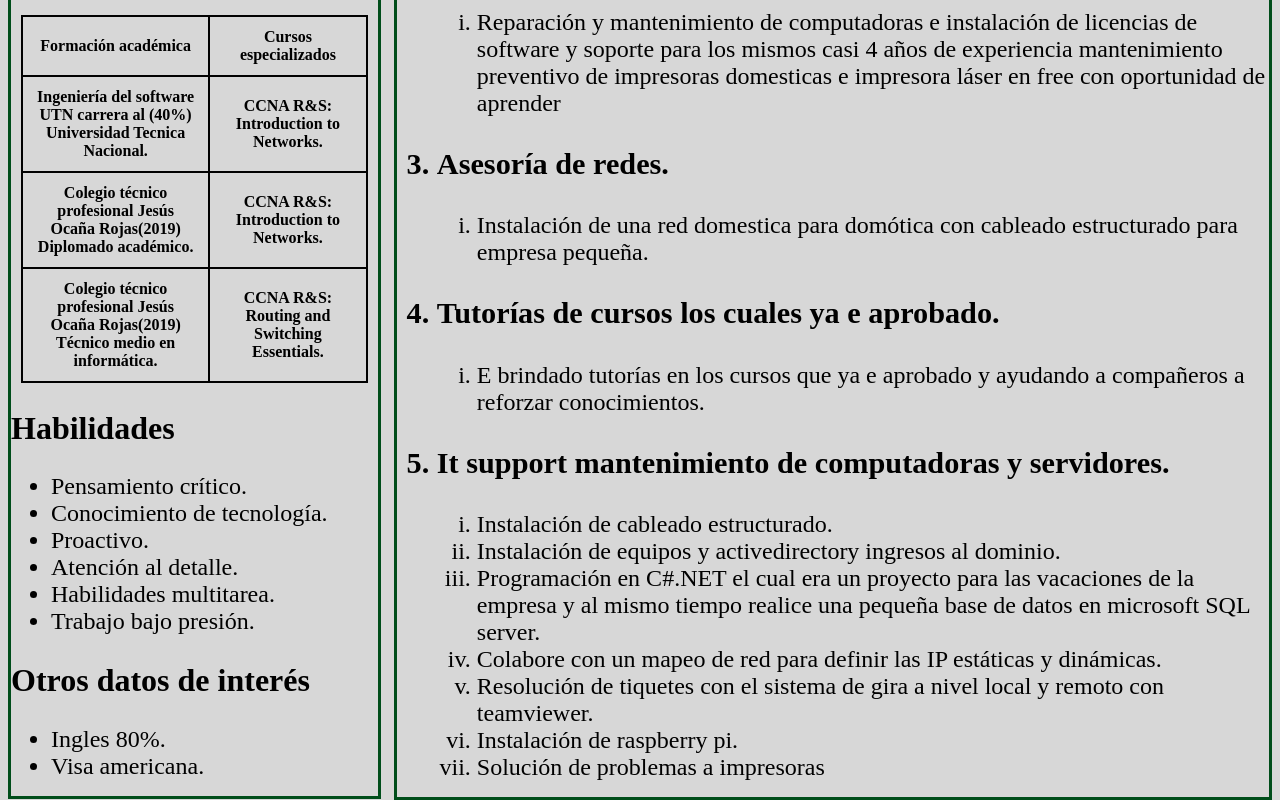
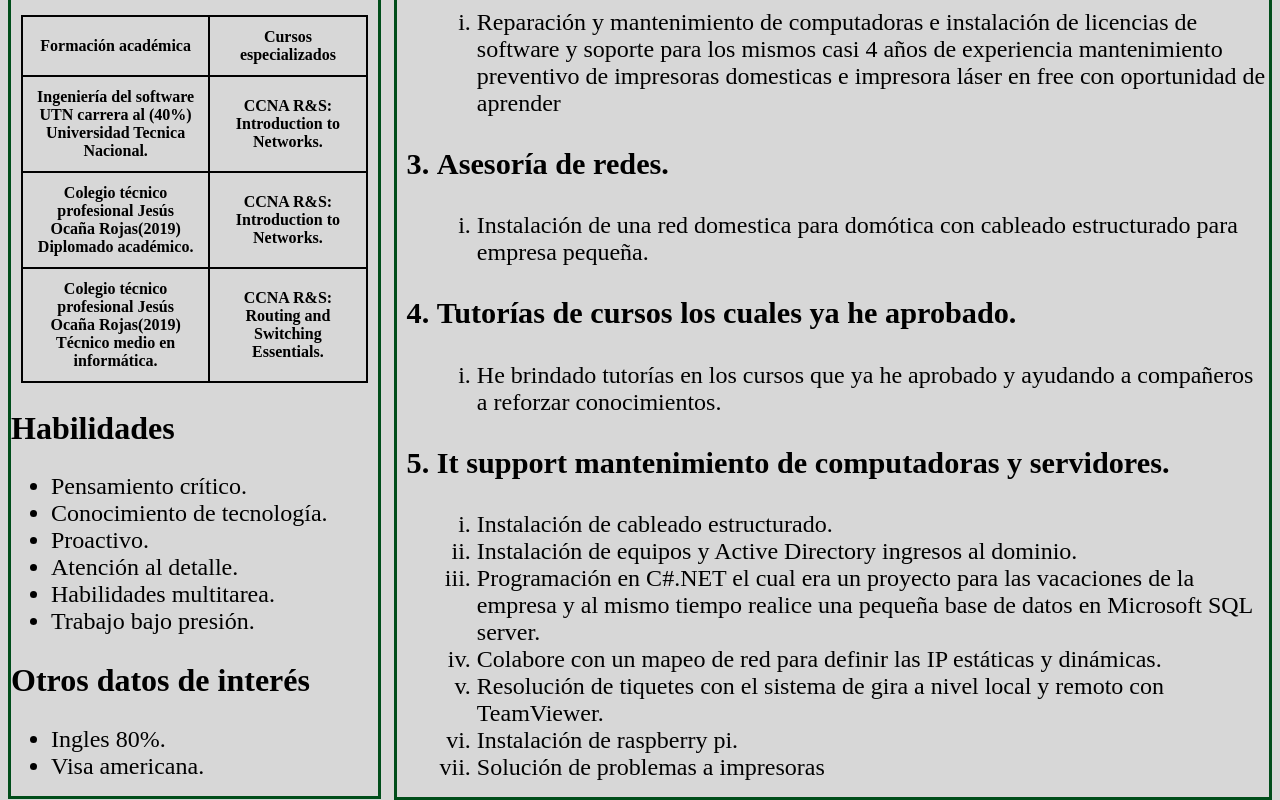
Before and after one commit to Christopherge0/Tarea-02, a plain HTML site: page index.html in a window 1280 px wide. Shown: the part 901-1701 px from the top of the page. Drawn offline with Linux system fonts and the light colour scheme; a script that the page names is missing.

Commit message:
index.html

```diff
--- a/index.html
+++ b/index.html
@@ -4,7 +4,7 @@
     <title>Curriculo Bitae de Christopher Segura Soto</title>
     <meta charset="utf-8">
     <meta name="Christopher Segura Soto" content="Curriculo Viatae web">
-    <meta name="description" content="Continuar mi formación profesional en una empresa, mientras culmino mi estudio que valore mi trayectoria">
+    <meta name="description" content="Curriculo">
     <link rel='stylesheet' type='text/css' media='screen' href='style.css'>
     <script src='main.js'></script>
 </head>
@@ -39,7 +39,8 @@
     <div class="divObje">
         <h2 id="subti">Objetivo.</h2>
         <p id="parra">Continuar mi formación profesional en una empresa, mientras culmino mi estudio que valore mi trayectoria y
-            me brinde las oportunidades necesarias para poner a prueba mis talentos y crecer aún más dentro de un conjunto profesional de excelencia.</p>
+            me brinde las oportunidades necesarias para poner a prueba mis talentos y crecer aún más dentro de un conjunto profesional de
+            excelencia.</p>
 
         <h2 id="subti">Formación académica</h2>
         <table class="hola">
@@ -98,15 +99,17 @@
                <div id="parra">
                     <ol  type="i">
                         <li>Responsable del funcionamiento idóneo de los equipos de cómputo de la empresa y también instalación de softwares.
-                        <li>Reparación y atención de soporte interno de la empresa con sistema de tiquetes y respuesta rápida y asertiva a los problemas internos de equipos de computo.
+                        <li>Reparación y atención de soporte interno de la empresa con sistema de tiquetes y respuesta rápida y asertiva a
+                            los problemas internos de equipos de computo.
                         <li>Reparación y diagnóstico de impresoras.
                     </ol>
                 </div>
             <h3><li>Reparación de computadoras.</h3>
                 <div id="parra">
                     <ol  type="i">
-                       <li>Reparación y mantenimiento de computadoras e instalación de licencias de software y soporte para los mismos casi 4 años de experiencia
-                           mantenimiento preventivo de impresoras domesticas e impresora láser en free con oportunidad de aprender
+                       <li>Reparación y mantenimiento de computadoras e instalación de licencias de software y soporte para los mismos
+                           casi 4 años de experiencia mantenimiento preventivo de impresoras domesticas e impresora láser en free con
+                           oportunidad de aprender
                     </ol>
                 </div>
             <h3><li>Asesoría de redes.</h3>
@@ -115,20 +118,21 @@
                         <li>Instalación de una red domestica para domótica con cableado estructurado para empresa pequeña.
                     </ol>
                 </div>
-            <h3><li>Tutorías de cursos los cuales ya e aprobado.</h3>
+            <h3><li>Tutorías de cursos los cuales ya he aprobado.</h3>
                 <div id="parra">
                     <ol  type="i">
-                        <li>E brindado tutorías en los cursos que ya e aprobado y ayudando a compañeros a reforzar conocimientos.
+                        <li>He brindado tutorías en los cursos que ya he aprobado y ayudando a compañeros a reforzar conocimientos.
                     </ol>
                 </div>
             <h3><li>It support mantenimiento de computadoras y servidores.</h3>
                 <div id="parra">
                     <ol  type="i">
                         <li>Instalación de cableado estructurado.
-                        <li>Instalación de equipos y activedirectory ingresos al dominio.
-                        <li>Programación en C#.NET el cual era un proyecto para las vacaciones de la empresa y al mismo tiempo realice una pequeña base de datos en microsoft SQL server.
+                        <li>Instalación de equipos y Active Directory ingresos al dominio.
+                        <li>Programación en C#.NET el cual era un proyecto para las vacaciones de la empresa y al mismo
+                            tiempo realice una pequeña base de datos en Microsoft SQL server.
                         <li>Colabore con un mapeo de red para definir las IP estáticas y dinámicas.
-                        <li>Resolución de tiquetes con el sistema de gira a nivel local y remoto con teamviewer.
+                        <li>Resolución de tiquetes con el sistema de gira a nivel local y remoto con TeamViewer.
                         <li>Instalación de raspberry pi.
                         <li>Solución de problemas a impresoras
                     </ol>
```
